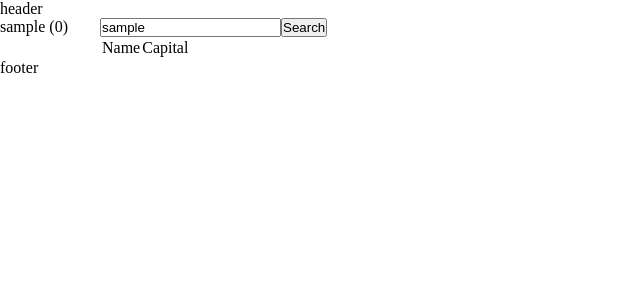
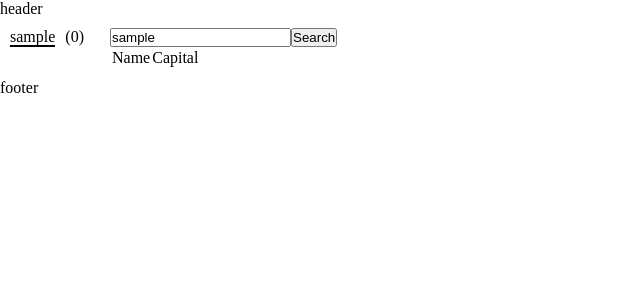
Before and after one commit to ungear/countries-dashboard, a Next.js app: page / in a window 1280 px wide. Both pictures are taken after typing "Sample" into the empty fields and a click on the button "Search". Shown: the top 300 px of the page, without its empty margins (0-640 px from the left). Built offline with nearby package versions, Linux system fonts and the light colour scheme.

Commit message:
add basic css

```diff
--- /dev/null
+++ b/src/components/history.module.css
@@ -0,0 +1,10 @@
+.history{}
+
+.history__item{
+}
+
+.history__term{
+  cursor: pointer;
+  border-bottom: 2px solid black;
+  margin-right: 10px;
+}
--- a/src/components/history.tsx
+++ b/src/components/history.tsx
@@ -1,8 +1,13 @@
+import styles from './history.module.css';
+
 export function History({searchHistory, onHistoryClick}){
   return (
-    <ul>
+    <ul className={styles.history}>
       {searchHistory.map(h => (
-        <li key={h.id} onClick={() => onHistoryClick(h)}>{h.value} ({h.resultsNumber})</li>
+        <li key={h.id} className={styles.history__item}>
+          <span className={styles.history__term} onClick={() => onHistoryClick(h)}>{h.value}</span>
+          ({h.resultsNumber})
+        </li>
       ))}
     </ul>
   )
--- a/src/styles/Home.module.css
+++ b/src/styles/Home.module.css
@@ -1,4 +1,5 @@
 .main{
   display: grid;
   grid-template-columns: 100px 1fr;
+  padding: 10px;
 }
--- a/src/styles/globals.css
+++ b/src/styles/globals.css
@@ -94,6 +94,10 @@ a {
   text-decoration: none;
 }
 
+.pointer{
+  cursor: pointer;
+}
+
 @media (prefers-color-scheme: dark) {
   html {
     color-scheme: dark;
```
